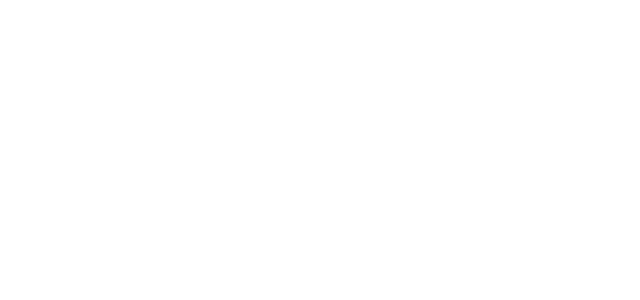
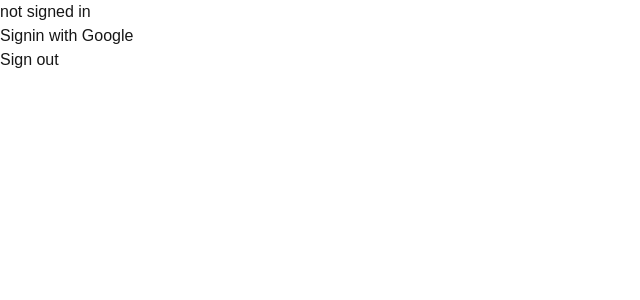
Before and after one commit to powersagitar/shadows-of-racism, a Next.js app: page /session in a window 1280 px wide. Shown: the top 300 px of the page, without its empty margins (0-640 px from the left). Built offline with nearby package versions, Linux system fonts and the light colour scheme; no server answers.

Commit message:
feat: add oauth (google) to project

```diff
--- /dev/null
+++ b/app/api/auth/[...nextauth]/route.ts
@@ -0,0 +1,2 @@
+import { handlers } from "@/auth";
+export const { GET, POST } = handlers;
--- a/app/layout.tsx
+++ b/app/layout.tsx
@@ -1,6 +1,7 @@
 import type { Metadata } from "next";
 import "./globals.css";
 import { Analytics } from "@vercel/analytics/next";
+import LoginStatus from "@/components/login-status";
 
 export const metadata: Metadata = {
   title: "Shadows of Racism",
@@ -15,6 +16,7 @@
   return (
     <html lang="en">
       <body className="antialiased">
+        <LoginStatus />
         {children}
         <Analytics />
       </body>
--- a/app/session/page.tsx
+++ b/app/session/page.tsx
@@ -1,3 +1,25 @@
-export default function Page() {
-  return null;
+import { signIn, signOut } from "@/auth";
+
+export default function Session() {
+  return (
+    <>
+      <form
+        action={async () => {
+          "use server";
+          await signIn("google");
+        }}
+      >
+        <button type="submit">Signin with Google</button>
+      </form>
+
+      <form
+        action={async () => {
+          "use server";
+          await signOut();
+        }}
+      >
+        <button type="submit">Sign out</button>
+      </form>
+    </>
+  );
 }
--- /dev/null
+++ b/auth.ts
@@ -0,0 +1,6 @@
+import NextAuth from "next-auth";
+import Google from "next-auth/providers/google";
+
+export const { handlers, signIn, signOut, auth } = NextAuth({
+  providers: [Google],
+});
--- /dev/null
+++ b/components/login-status.tsx
@@ -0,0 +1,11 @@
+import { auth } from "@/auth";
+
+export default async function LoginStatus() {
+  const session = await auth();
+
+  if (!session) {
+    return <span>not signed in</span>;
+  }
+
+  return <span>signed in as {session.user?.email}</span>;
+}
--- /dev/null
+++ b/middleware.ts
@@ -0,0 +1 @@
+export { auth as middleware } from "@/auth";
```
